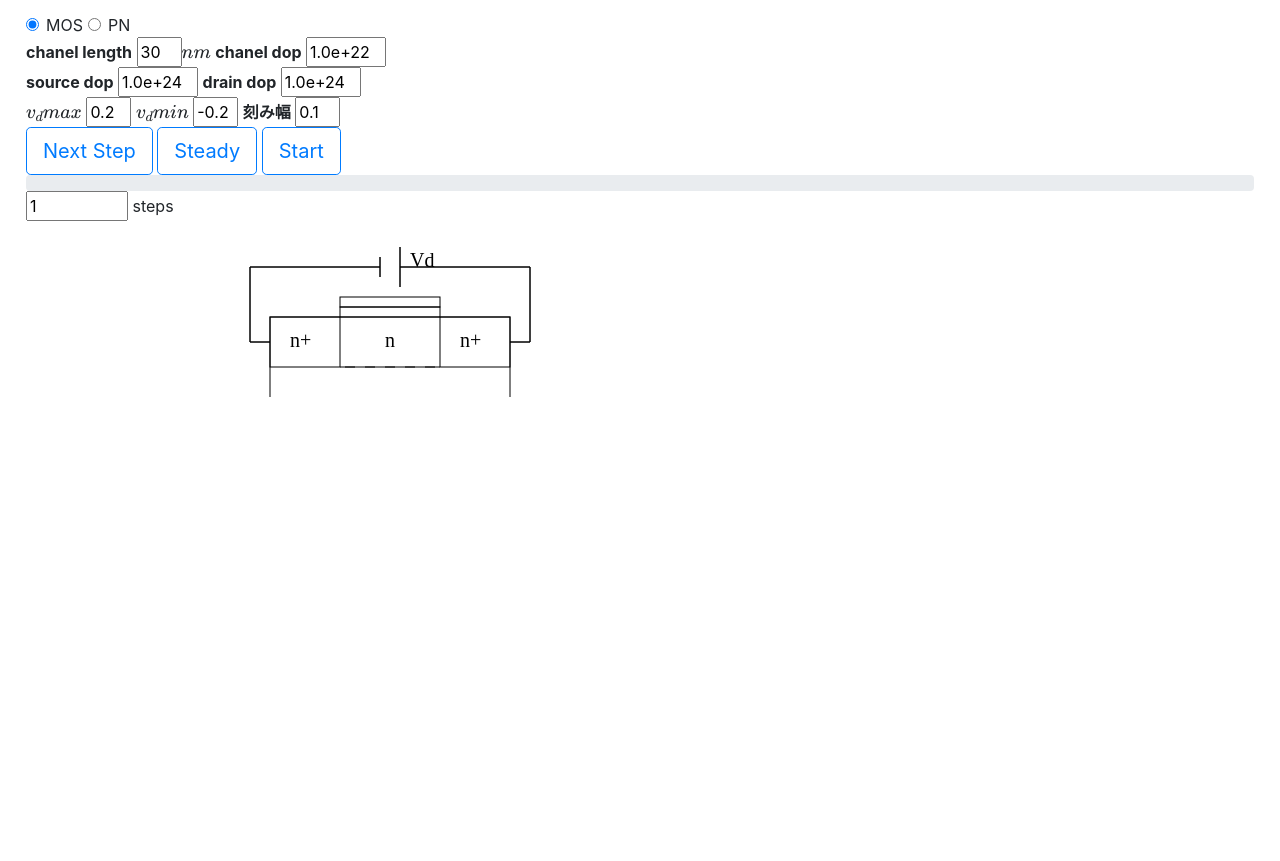
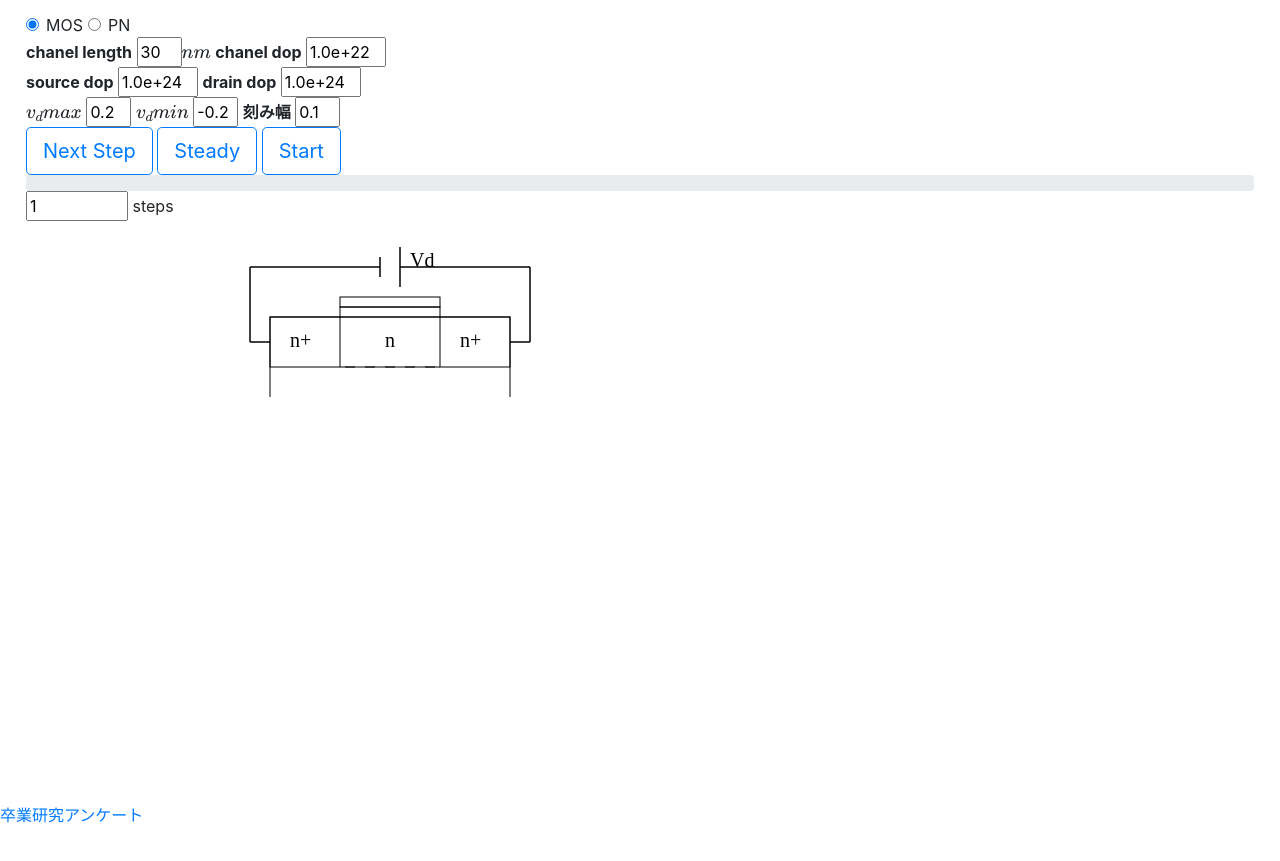
Before and after one commit to yuki-hayashi94/yuki-hayashi94.github.io, a plain HTML site: page index.html in a window 1280 px wide. Shown: the part 61-922 px from the top of the page. Drawn offline with nearby package versions, Linux system fonts and the light colour scheme; some packages are replaced by stand-ins of ours.

Commit message:
Update index.html

```diff
--- a/index.html
+++ b/index.html
@@ -94,7 +94,9 @@
         <div id="qnv"></div>
         <canvas id="ctx_vdi"></canvas>
     </div>
-
+    <p>
+        <a href="https://forms.gle/RtJYb5kEQmQFgo4NA" title="アンケート" target="_blank">卒業研究アンケート</a>
+    </p>
     <script src="./draw.js"></script>
     <script>
         var cnChart, dpsiChart, vdiChart;
```
